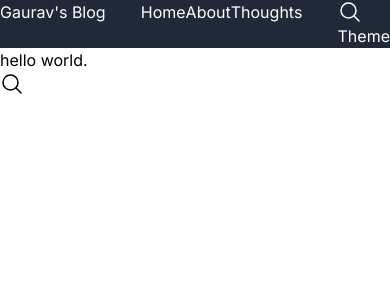
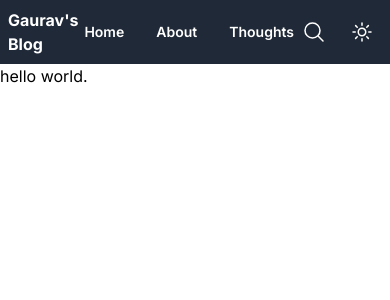
Before and after one commit to thegauravthakur/blog, a Next.js app: page / in a window 390 px wide. Shown: the top 300 px of the page. Built offline with nearby package versions, Linux system fonts and the light colour scheme.

Commit message:
create a responsive sexy header

```diff
--- /dev/null
+++ b/src/app/components/Header.tsx
@@ -0,0 +1,32 @@
+import { cn } from '@/utils/tailwind'
+import { HeaderIcons } from '@/app/components/HeaderIcons'
+
+export function Header() {
+	return (
+		<header className={cn('bg-gray-800')}>
+			<div
+				className={cn(
+					'mx-auto flex max-w-screen-xl items-center justify-between p-2 text-white lg:px-8',
+				)}
+			>
+				<a className={cn('font-bold')} href="#">
+					Gaurav&apos;s Blog
+				</a>
+				<ul className={cn('flex items-center space-x-8 text-sm font-semibold')}>
+					<li>
+						<a href="#">Home</a>
+					</li>
+					<li>
+						<a href="#">About</a>
+					</li>
+					<li>
+						<a href="#">Thoughts</a>
+					</li>
+				</ul>
+				<ul className={cn('flex space-x-2')}>
+					<HeaderIcons />
+				</ul>
+			</div>
+		</header>
+	)
+}
--- /dev/null
+++ b/src/app/components/HeaderIcons.tsx
@@ -0,0 +1,27 @@
+'use client'
+
+import { Icon } from '@/components/shared/Icon'
+import { cn } from '@/utils/tailwind'
+import { IconButton } from '@/components/shared/IconButton'
+import { Tooltip } from '@/components/shared/Tooltip'
+
+export function HeaderIcons() {
+	return (
+		<>
+			<li>
+				<Tooltip message="Search">
+					<IconButton aria-label="search" type="button" onClick={() => {}}>
+						<Icon className={cn('h-6 w-6')} id="search-icon" />
+					</IconButton>
+				</Tooltip>
+			</li>
+			<li>
+				<Tooltip message="light mode">
+					<IconButton aria-label="change to light mode" type="button" onClick={() => {}}>
+						<Icon className={cn('h-6 w-6')} id="light-theme-icon" />
+					</IconButton>
+				</Tooltip>
+			</li>
+		</>
+	)
+}
--- a/src/app/layout.tsx
+++ b/src/app/layout.tsx
@@ -1,8 +1,7 @@
 import './globals.css'
 import { Inter } from 'next/font/google'
 import { ReactNode } from 'react'
-import { cn } from '@/utils/tailwind'
-import { Icon } from '@/components/shared/Icon'
+import { Header } from '@/app/components/Header'
 
 const inter = Inter({ subsets: ['latin'] })
 
@@ -20,20 +19,3 @@ export default function RootLayout({ children }: RootLayoutProps) {
 		</html>
 	)
 }
-
-function Header() {
-	return (
-		<header className={cn('flex justify-between bg-gray-800 text-white')}>
-			<h1>Gaurav's Blog</h1>
-			<ul className={cn('flex')}>
-				<li>Home</li>
-				<li>About</li>
-				<li>Thoughts</li>
-			</ul>
-			<ul>
-				<Icon className={cn('h-6 w-6')} color="white" id="search-icon" />
-				<li>Theme</li>
-			</ul>
-		</header>
-	)
-}
--- a/src/app/page.tsx
+++ b/src/app/page.tsx
@@ -4,20 +4,6 @@ export default function Home() {
 	return (
 		<div className={cn('')}>
 			<p>hello world.</p>
-			<svg
-				className="h-6 w-6"
-				fill="none"
-				stroke="currentColor"
-				strokeWidth={1.5}
-				viewBox="0 0 24 24"
-				xmlns="http://www.w3.org/2000/svg"
-			>
-				<path
-					d="M21 21l-5.197-5.197m0 0A7.5 7.5 0 105.196 5.196a7.5 7.5 0 0010.607 10.607z"
-					strokeLinecap="round"
-					strokeLinejoin="round"
-				/>
-			</svg>
 		</div>
 	)
 }
--- /dev/null
+++ b/src/components/shared/IconButton.tsx
@@ -0,0 +1,13 @@
+import { ButtonHTMLAttributes, DetailedHTMLProps } from 'react'
+import { cn } from '@/utils/tailwind'
+
+export function IconButton(
+	props: DetailedHTMLProps<ButtonHTMLAttributes<HTMLButtonElement>, HTMLButtonElement>,
+) {
+	return (
+		<button
+			{...props}
+			className={cn('rounded-full p-2 transition-colors duration-200 hover:bg-gray-200/20')}
+		/>
+	)
+}
--- /dev/null
+++ b/src/components/shared/Tooltip.tsx
@@ -0,0 +1,23 @@
+import { ReactElement } from 'react'
+import { cn } from '@/utils/tailwind'
+
+interface TooltipProps {
+	message: string
+	children: ReactElement
+}
+
+export function Tooltip({ message, children }: TooltipProps) {
+	return (
+		<div className={cn('group relative flex')}>
+			{children}
+			<span
+				className={cn(
+					'absolute top-[50px] min-w-max scale-0 rounded bg-gray-800 p-2',
+					'text-xs text-white transition-all group-focus-within:scale-100 group-hover:scale-100',
+				)}
+			>
+				{message}
+			</span>
+		</div>
+	)
+}
```
Also changed, not shown: public/sprite.svg.
